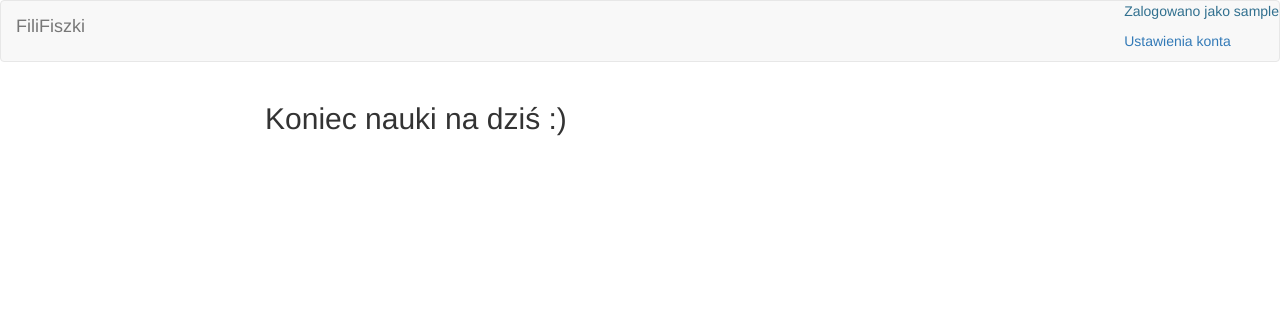
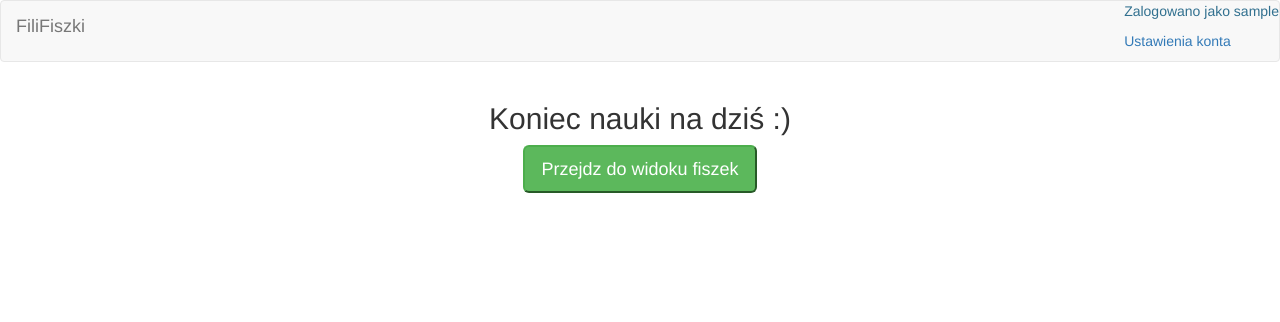
Before and after one commit to barmac/Flashcards, a Django app: template flashcards/main/templates/main/play.html in a window 1280 px wide. Shown: the top 322 px of the page. Run offline with Django 3.2, Linux system fonts and the light colour scheme; the template is opened without the code that fills it: most values are stand-ins (such as "Sample title", 1, 10 or a date in 2020); some libraries are stand-ins or nearby versions.

Commit message:
Improve templates

```diff
--- a/flashcards/flashcards/settings.py
+++ b/flashcards/flashcards/settings.py
@@ -140,6 +140,6 @@ LOGIN_URL = '/login/facebook'
 LOGIN_REDIRECT_URL = '/'
 
 try:
-    from local_settings import *
+    from .local_settings import *
 except ImportError:
     pass
--- a/flashcards/main/templates/main/base.html
+++ b/flashcards/main/templates/main/base.html
@@ -2,7 +2,8 @@
 <html lang="en">
 <head>
     <meta charset="UTF-8">
-    <title>Filifiszki</title>
+    <title>FiliFiszki</title>
+    <meta name="viewport" content="width=device-width, initial-scale=1">
     <link rel="stylesheet" href="https://maxcdn.bootstrapcdn.com/bootstrap/3.3.7/css/bootstrap.min.css" integrity="sha384-BVYiiSIFeK1dGmJRAkycuHAHRg32OmUcww7on3RYdg4Va+PmSTsz/K68vbdEjh4u" crossorigin="anonymous">
     {% block style %}
     {% endblock %}
--- a/flashcards/main/templates/main/index.html
+++ b/flashcards/main/templates/main/index.html
@@ -9,7 +9,7 @@
             Witaj w aplikacji FiliFiszki!
         </p>
         <p class="text-justify">
-            Po zalogowaniu się przez Facebooka możesz dodawać swoje własne słówka do nauki i uczyć się ich efektywnie dzięki algorytmowi Supermemo 2.
+	Po zalogowaniu się przez Facebooka możesz dodawać swoje własne słówka do nauki i uczyć się ich efektywnie dzięki <a href="https://en.wikipedia.org/wiki/SuperMemo" target="__blank">algorytmowi Supermemo 2</a>.
         </p>
     </div>
     <div class="text-center">
--- a/flashcards/main/templates/main/play.html
+++ b/flashcards/main/templates/main/play.html
@@ -36,9 +36,14 @@
         </div>
     </div>
     {% else %}
+    <div class="text-center">
     <h2>
         Koniec nauki na dziś :)
     </h2>
+    <p>
+        <a href="/flashcards"><button class="btn-lg btn-success">Przejdz do widoku fiszek</button></a>
+    </p>
+    </div>
     {% endif %}
 {% endblock %}
 
```
Also changed, not shown: 1 other file.
